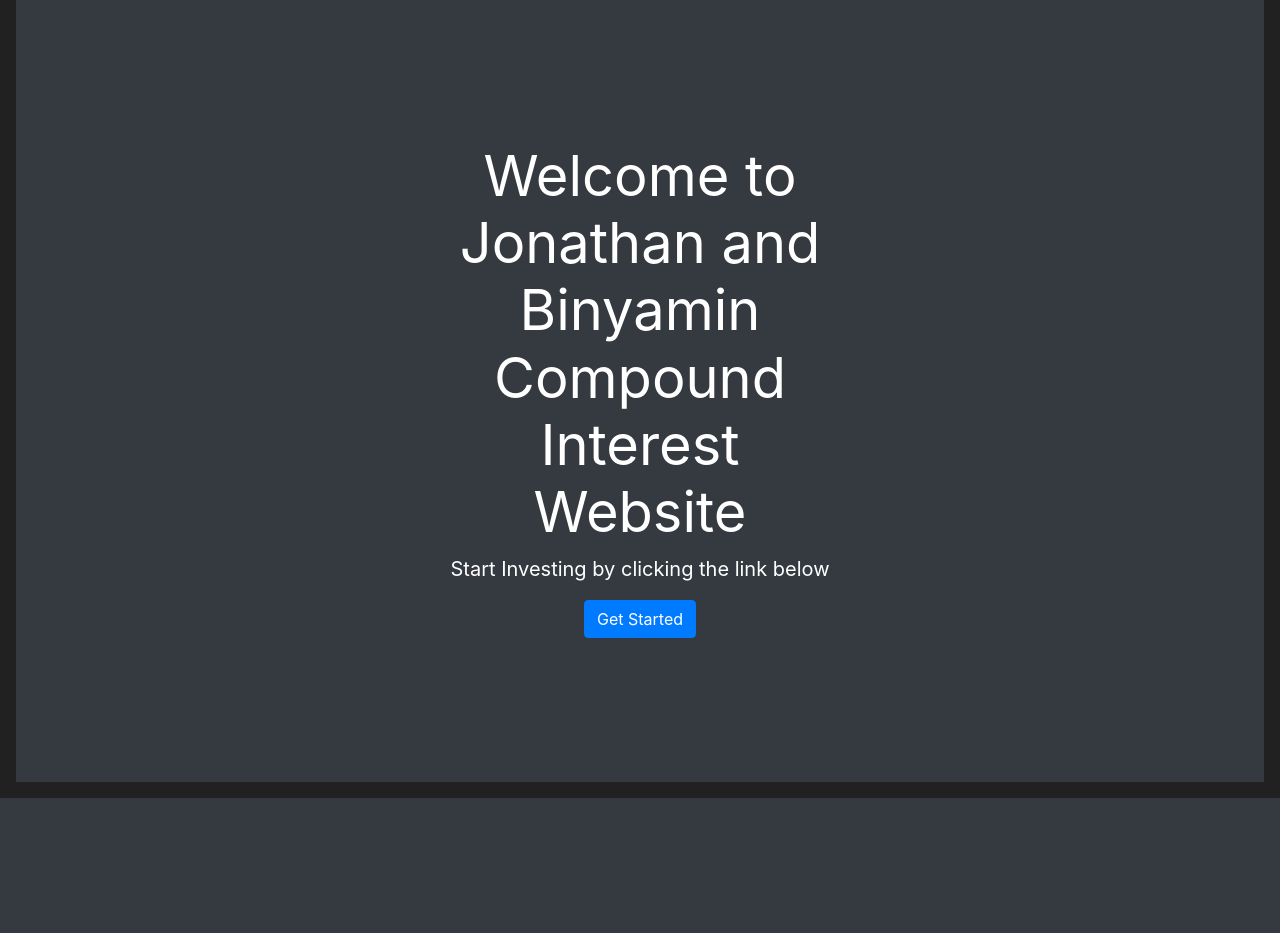
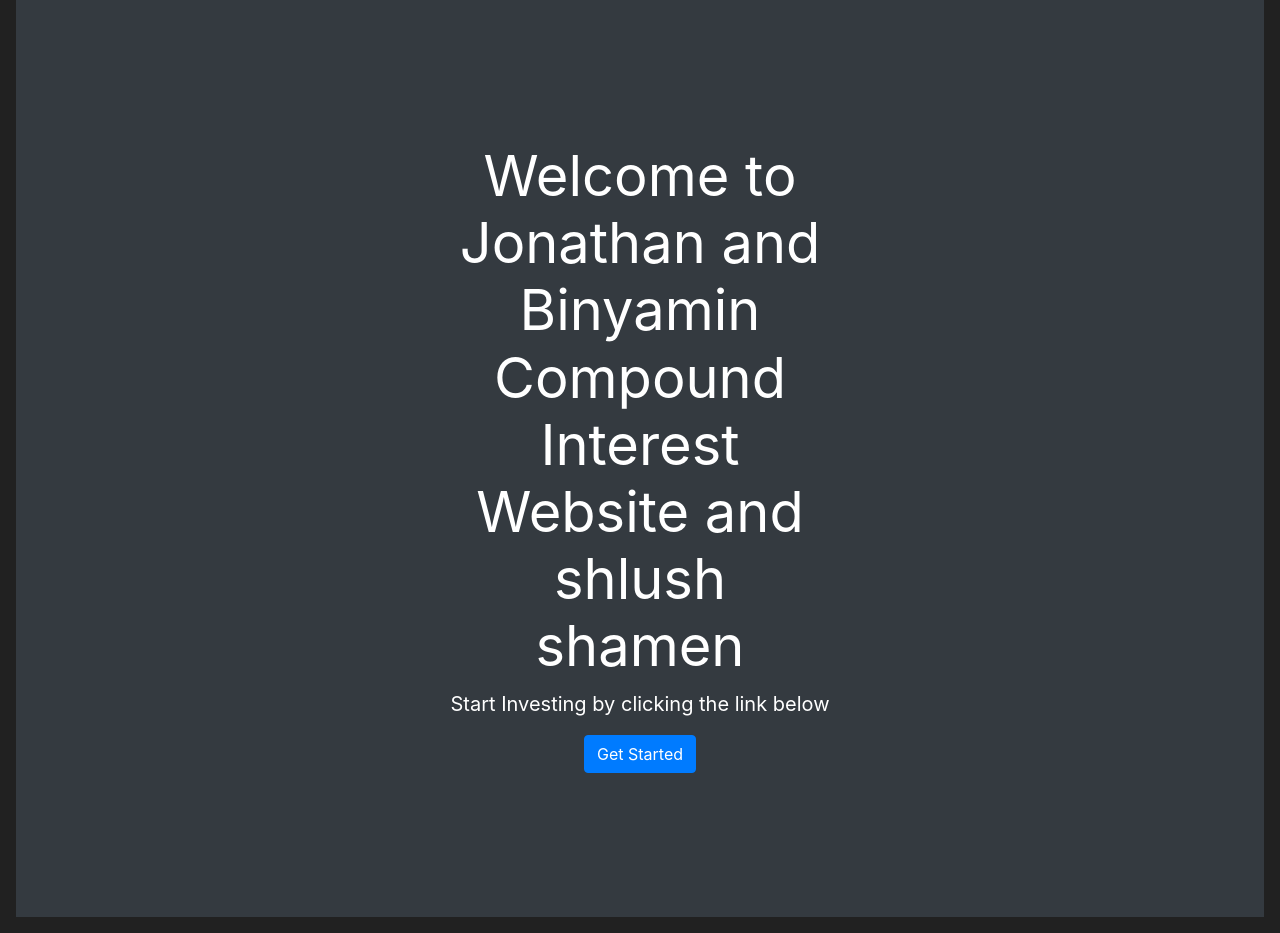
Before and after one commit to BinyaminR/Application-compound-interest, a Flask app: page / in a window 1280 px wide. Shown: the part 73-1006 px from the top of the page. Before the commit the page ends 871 px from the top, so only its background shows below. Run offline with Flask 2, Linux system fonts and the light colour scheme; parts of the project's set-up code (start-up, migrations or seed data) failed here and were passed over; some libraries are stand-ins or nearby versions.

Commit message:
shlushfatboy

```diff
--- a/flask-app/compound_interest/templates/home.html
+++ b/flask-app/compound_interest/templates/home.html
@@ -1,11 +1,11 @@
 {% extends 'base.html' %}
 {% block title %}
-    Jonathan and Binyamin Compound Interest Website shlush shamen
+    Jonathan and Binyamin Compound Interest Website
 {% endblock %}
 {% block content %}
     <div class="position-relative overflow-hidden p-3 p-md-5 m-md-3 text-center bg-dark" style="color:white">
         <div class="col-md-5 p-lg-5 mx-auto my-5">
-            <h1 class="display-4 font-weight-normal">Welcome to Jonathan and Binyamin Compound Interest Website</h1>
+            <h1 class="display-4 font-weight-normal">Welcome to Jonathan and Binyamin Compound Interest Website and shlush shamen</h1>
             <p class="lead font-weight-normal">Start Investing by clicking the link below</p>
             <a class="btn btn-primary" href="{{ url_for('investments_page') }}">Get Started</a>
         </div>
```
